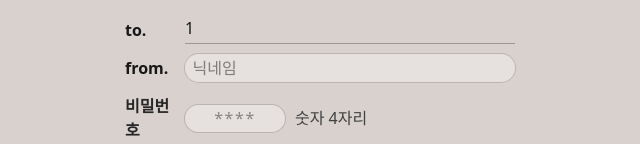
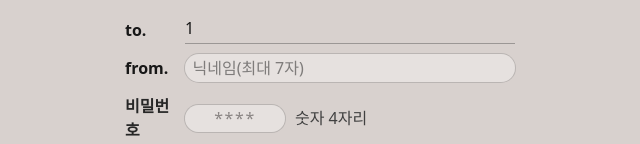
Before and after one commit to All-About-Smile/xmas-lights-frontend, a React (Vite) app: page /users/1/letters in a window 1280 px wide. Shown: the part 289-433 px from the top of the page, without its empty margins (320-960 px from the left). Built offline with nearby package versions, Linux system fonts and the light colour scheme; no server answers; a web font is replaced by a local one.

Commit message:
편지 작성 닉네임 길이 제한

```diff
--- a/src/pages/WriteLetterPage.tsx
+++ b/src/pages/WriteLetterPage.tsx
@@ -353,9 +353,15 @@ export default function WriteLetterPage() {
               <div className="select-none caret-transparent w-20 font-semibold">from.</div>
               <input
                 className="h-11 flex-1 rounded-lg bg-white/35 px-3 text-base outline-none ring-1 ring-neutral-500/30 focus:ring-2 focus:ring-[#8E2F2F]"
-                placeholder="닉네임"
+                placeholder="닉네임(최대 7자)"
                 value={writerNickname}
-                onChange={(e) => setWriterNickname(e.target.value)}
+                maxLength={7}
+                onChange={(e) =>{
+                  const value = e.target.value;
+                  if (value.length <= 7) {
+                    setWriterNickname(value);
+                }
+              }}
               />
             </div>
           </div>
```
